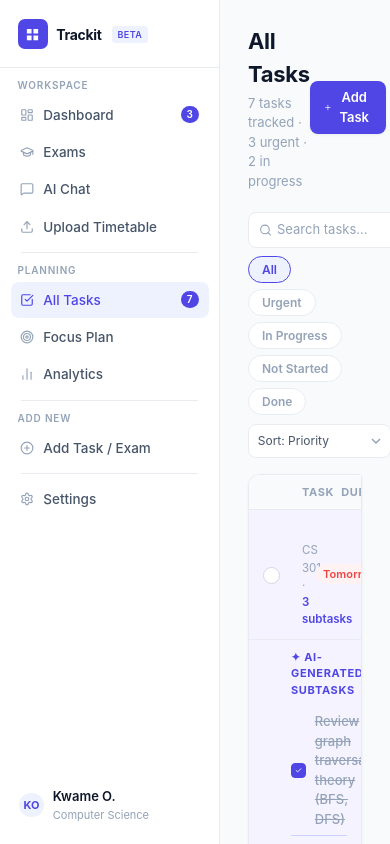
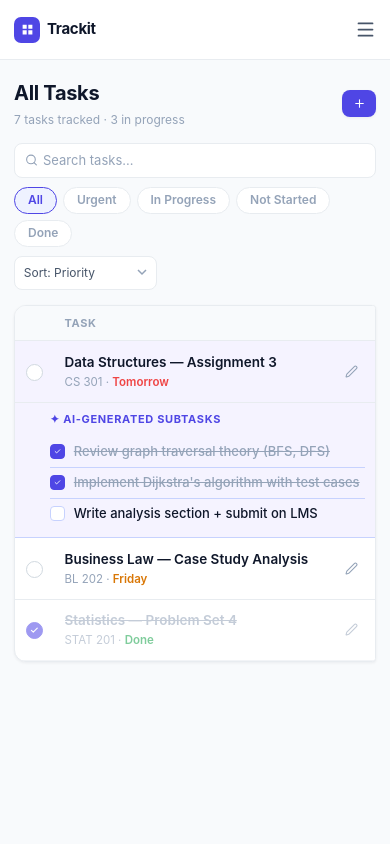
Before and after one commit to Ohm-Kel/trackit, a React app in the folder frontend/: page /tasks in a window 390 px wide. Built offline with nearby package versions, Linux system fonts and the light colour scheme; the HTML template or start-up script is replaced by a standard one.

Commit message:
feat: implement mobile responsive UI layouts across app pages

```diff
--- a/frontend/src/components/layout/Layout.jsx
+++ b/frontend/src/components/layout/Layout.jsx
@@ -1,11 +1,37 @@
+import { useState } from 'react';
 import { Outlet } from 'react-router-dom';
+import { Menu, X } from 'lucide-react';
 import Sidebar from './Sidebar';
 
 export default function Layout() {
+  const [sidebarOpen, setSidebarOpen] = useState(false);
+
   return (
     <div className="flex h-screen bg-bg overflow-hidden text-[14px] font-sans antialiased">
-      <Sidebar />
-      <main className="flex-1 overflow-y-auto custom-scrollbar">
+      {/* Mobile Header */}
+      <div className="md:hidden fixed top-0 w-full h-[60px] bg-white border-b border-border flex items-center justify-between px-4 z-20">
+        <div className="flex items-center gap-2">
+          <div className="w-[26px] h-[26px] bg-primary rounded-lg flex items-center justify-center">
+            <svg viewBox="0 0 16 16" className="w-[13px] h-[13px] fill-white"><path d="M2 2h5v5H2zM9 2h5v5H9zM2 9h5v5H2zM9 9h5v5H9z"/></svg>
+          </div>
+          <span className="text-[15px] font-bold text-text-1 tracking-[-0.3px]">Trackit</span>
+        </div>
+        <button onClick={() => setSidebarOpen(true)} className="p-2 -mr-2 text-text-2 bg-transparent border-none">
+          <Menu className="w-6 h-6" />
+        </button>
+      </div>
+
+      <Sidebar isOpen={sidebarOpen} onClose={() => setSidebarOpen(false)} />
+
+      {/* Overlay for mobile sidebar */}
+      {sidebarOpen && (
+        <div
+          className="fixed inset-0 bg-black/50 z-30 md:hidden"
+          onClick={() => setSidebarOpen(false)}
+        />
+      )}
+
+      <main className="flex-1 overflow-y-auto custom-scrollbar pt-[60px] md:pt-0">
         <Outlet />
       </main>
     </div>
--- a/frontend/src/components/layout/Sidebar.jsx
+++ b/frontend/src/components/layout/Sidebar.jsx
@@ -1,7 +1,7 @@
 import { Link, useLocation } from 'react-router-dom';
-import { LayoutDashboard, GraduationCap, MessageSquare, Upload, CheckSquare, Target, BarChart2, PlusCircle, Settings } from 'lucide-react';
+import { LayoutDashboard, GraduationCap, MessageSquare, Upload, CheckSquare, Target, BarChart2, PlusCircle, Settings, X } from 'lucide-react';
 
-export default function Sidebar() {
+export default function Sidebar({ isOpen, onClose }) {
   const location = useLocation();
 
   const navItems = [
@@ -23,13 +23,16 @@ export default function Sidebar() {
   ];
 
   return (
-    <aside className="w-[220px] min-w-[220px] bg-white border-r border-border flex flex-col p-0 h-full">
+    <aside className={`fixed inset-y-0 left-0 z-40 w-[240px] md:w-[220px] md:min-w-[220px] bg-white border-r border-border flex flex-col p-0 h-full transform transition-transform duration-300 ease-in-out ${isOpen ? 'translate-x-0' : '-translate-x-full md:translate-x-0'} md:relative`}>
       <div className="flex items-center gap-2.5 px-5 pt-5.5 pb-5 border-b border-border">
         <div className="w-[30px] h-[30px] bg-primary rounded-lg flex items-center justify-center shrink-0">
           <svg viewBox="0 0 16 16" className="w-[15px] h-[15px] fill-white"><path d="M2 2h5v5H2zM9 2h5v5H9zM2 9h5v5H2zM9 9h5v5H9z"/></svg>
         </div>
         <span className="text-base font-bold text-text-1 tracking-[-0.3px]">Trackit</span>
         <span className="text-[9px] font-semibold tracking-[0.05em] bg-primary-light text-primary rounded px-1.5 py-0.5 ml-0.5">BETA</span>
+        <button onClick={onClose} className="md:hidden ml-auto p-1 text-text-3 border-none bg-transparent">
+          <X className="w-5 h-5" />
+        </button>
       </div>
 
       <nav className="flex-1 p-3 pb-4 overflow-y-auto">
@@ -48,6 +51,7 @@ export default function Sidebar() {
             <Link
               key={item.path}
               to={item.path}
+              onClick={onClose}
               className={`flex items-center gap-[9px] px-2.5 py-2 rounded-rs cursor-pointer transition-all duration-150 text-[13.5px] font-medium mb-[1px] no-underline border border-transparent ${isActive ? 'bg-primary-light text-primary' : 'text-text-2 hover:bg-bg hover:text-text-1'}`}
             >
               <Icon className={`w-4 h-4 shrink-0 transition-colors duration-150 ${isActive ? 'text-primary' : 'text-text-3 group-hover:text-text-2'}`} />
--- a/frontend/src/pages/Dashboard.jsx
+++ b/frontend/src/pages/Dashboard.jsx
@@ -6,23 +6,23 @@ export default function Dashboard() {
 
   return (
     <div className="min-h-full animate-[fadeIn_0.2s_ease]">
-      <div className="pt-7 px-8 pb-0 flex items-center justify-between mb-6">
+      <div className="pt-5 md:pt-7 px-4 md:px-8 pb-0 flex items-center justify-between mb-4 md:mb-6">
         <div>
-          <h1 className="text-[22px] font-bold text-text-1 tracking-[-0.3px]">Good morning, Kwame ☀️</h1>
-          <p className="text-[13px] text-text-3 mt-[3px]">Tuesday, March 10 · 3 urgent tasks · 2 exams coming up</p>
+          <h1 className="text-[20px] md:text-[22px] font-bold text-text-1 tracking-[-0.3px]">Good morning, Kwame ☀️</h1>
+          <p className="text-[12px] md:text-[13px] text-text-3 mt-[3px]">Tuesday, March 10 · 3 urgent tasks · 2 exams coming up</p>
         </div>
         <button
           onClick={() => navigate('/add')}
-          className="inline-flex items-center gap-1.5 px-4 py-2 bg-primary hover:bg-primary-hover text-white rounded-rs text-[13px] font-semibold transition-all shadow-xs border-none cursor-pointer"
+          className="inline-flex items-center gap-1.5 px-3 md:px-4 py-2 bg-primary hover:bg-primary-hover text-white rounded-rs text-[12px] md:text-[13px] font-semibold transition-all shadow-xs border-none cursor-pointer"
         >
           <Plus className="w-[13px] h-[13px]" />
-          Add Task
+          <span className="hidden sm:inline">Add Task</span>
         </button>
       </div>
 
-      <div className="px-8 pb-9">
+      <div className="px-4 md:px-8 pb-9">
         {/* Stats */}
-        <div className="grid grid-cols-3 gap-3.5 mb-5">
+        <div className="grid grid-cols-1 md:grid-cols-3 gap-3.5 mb-5">
           <div className="bg-white border border-border rounded-r p-[18px] px-5 shadow-xs hover:shadow-sm transition-shadow flex items-center gap-3.5">
             <div className="w-[38px] h-[38px] rounded-[10px] bg-primary-light flex items-center justify-center shrink-0 text-primary">
               <ListTodo className="w-[18px] h-[18px]" strokeWidth={1.6} />
@@ -53,22 +53,22 @@ export default function Dashboard() {
         </div>
 
         {/* Focus Plan Banner */}
-        <div className="bg-primary rounded-r p-5 px-6 mb-5 flex justify-between items-center shadow-sm">
+        <div className="bg-primary rounded-r p-5 px-6 mb-5 flex flex-col md:flex-row gap-4 justify-between md:items-center shadow-sm">
           <div>
             <div className="text-[10px] font-semibold tracking-[0.08em] uppercase text-primary-mid mb-1.5">Today's Focus Plan</div>
-            <div className="text-[18px] font-bold text-white mb-1">3 hours of work recommended</div>
-            <div className="text-[12.5px] text-primary-mid">Morning: Data Structures (2hr) · Evening: MIS reading (1hr)</div>
+            <div className="text-[16px] md:text-[18px] font-bold text-white mb-1">3 hours of work recommended</div>
+            <div className="text-[12px] md:text-[12.5px] text-primary-mid">Morning: Data Structures (2hr) · Evening: MIS reading (1hr)</div>
           </div>
           <button
             onClick={() => navigate('/chat')}
-            className="bg-white/15 hover:bg-white/25 text-white border border-white/25 rounded-rs px-[18px] py-2 text-[13px] font-semibold cursor-pointer transition-colors whitespace-nowrap"
+            className="bg-white/15 hover:bg-white/25 text-white border border-white/25 rounded-rs px-[18px] py-2 text-[13px] font-semibold cursor-pointer transition-colors whitespace-nowrap self-start md:self-auto"
           >
             Chat about my plan →
           </button>
         </div>
 
         {/* Dashboard Grid */}
-        <div className="grid grid-cols-[1fr_290px] gap-5">
+        <div className="grid grid-cols-1 md:grid-cols-[1fr_290px] gap-5 md:gap-7">
 
           {/* Main List */}
           <div>
--- a/frontend/src/pages/Tasks.jsx
+++ b/frontend/src/pages/Tasks.jsx
@@ -9,21 +9,21 @@ export default function Tasks() {
 
   return (
     <div className="min-h-full animate-[fadeIn_0.2s_ease]">
-      <div className="pt-7 px-8 pb-0 flex items-center justify-between mb-6">
+      <div className="pt-5 md:pt-7 px-4 md:px-8 pb-0 flex items-center justify-between mb-4 md:mb-6">
         <div>
-          <h1 className="text-[22px] font-bold text-text-1 tracking-[-0.3px]">All Tasks</h1>
-          <p className="text-[13px] text-text-3 mt-[3px]">7 tasks tracked · 3 urgent · 2 in progress</p>
+          <h1 className="text-[20px] md:text-[22px] font-bold text-text-1 tracking-[-0.3px]">All Tasks</h1>
+          <p className="text-[12px] md:text-[13px] text-text-3 mt-[3px]">7 tasks tracked · 3 in progress</p>
         </div>
         <button
           onClick={() => navigate('/add')}
-          className="inline-flex items-center gap-1.5 px-4 py-2 bg-primary hover:bg-primary-hover text-white rounded-rs text-[13px] font-semibold transition-all shadow-xs border-none cursor-pointer"
+          className="inline-flex items-center gap-1.5 px-3 md:px-4 py-2 bg-primary hover:bg-primary-hover text-white rounded-rs text-[12px] md:text-[13px] font-semibold transition-all shadow-xs border-none cursor-pointer"
         >
           <Plus className="w-[13px] h-[13px]" />
-          Add Task
+          <span className="hidden sm:inline">Add Task</span>
         </button>
       </div>
 
-      <div className="px-8 pb-9">
+      <div className="px-4 md:px-8 pb-9">
         <div className="flex items-center gap-2.5 mb-4.5 flex-wrap">
           <div className="relative flex-1 min-w-[200px]">
             <Search className="absolute left-[11px] top-1/2 -translate-y-1/2 w-[13px] h-[13px] text-text-3 pointer-events-none" />
@@ -49,28 +49,28 @@ export default function Tasks() {
         </div>
 
         <div className="bg-white border border-border rounded-r shadow-xs overflow-hidden">
-          <div className="grid grid-cols-[32px_1fr_100px_80px_90px_90px_36px] py-2.5 px-4 bg-bg border-b border-border text-[11px] font-bold uppercase tracking-[0.06em] text-text-3 gap-2 items-center">
+          <div className="grid grid-cols-[32px_1fr_36px] md:grid-cols-[32px_1fr_100px_80px_90px_90px_36px] py-2.5 px-3 md:px-4 bg-bg border-b border-border text-[11px] font-bold uppercase tracking-[0.06em] text-text-3 gap-2 items-center">
             <div></div>
             <div>Task</div>
-            <div>Due</div>
-            <div>Effort</div>
-            <div>Weight</div>
-            <div>Status</div>
+            <div className="hidden md:block">Due</div>
+            <div className="hidden md:block">Effort</div>
+            <div className="hidden md:block">Weight</div>
+            <div className="hidden md:block">Status</div>
             <div></div>
           </div>
 
           {/* Row 1 */}
-          <div onClick={() => setExpandedRow(expandedRow === 'st1' ? null : 'st1')} className={`grid grid-cols-[32px_1fr_100px_80px_90px_90px_36px] py-3 px-4 border-b border-border items-center gap-2 cursor-pointer transition-colors ${expandedRow === 'st1' ? 'bg-primary-faint' : 'hover:bg-bg'}`}>
-            <div className="w-[17px] h-[17px] rounded-full border-[1.5px] border-border2 bg-white shrink-0 mt-[2px] hover:border-primary hover:bg-primary-light transition-colors" onClick={(e) => e.stopPropagation()}></div>
+          <div onClick={() => setExpandedRow(expandedRow === 'st1' ? null : 'st1')} className={`grid grid-cols-[32px_1fr_36px] md:grid-cols-[32px_1fr_100px_80px_90px_90px_36px] py-3 px-3 md:px-4 border-b border-border items-center gap-2 cursor-pointer transition-colors ${expandedRow === 'st1' ? 'bg-primary-faint' : 'hover:bg-bg'}`}>
+            <div className="w-[17px] h-[17px] rounded-full border-[1.5px] border-border2 bg-white shrink-0 mt-[2px] hover:border-primary hover:bg-primary-light transition-colors relative" onClick={(e) => e.stopPropagation()}></div>
             <div className="min-w-0 pr-2">
               <div className="text-[13.5px] font-semibold text-text-1 whitespace-nowrap overflow-hidden text-ellipsis">Data Structures — Assignment 3</div>
-              <div className="text-[11.5px] text-text-3 mt-0.5">CS 301 · <span className="text-primary font-semibold">3 subtasks</span></div>
+              <div className="text-[11.5px] text-text-3 mt-0.5">CS 301 <span className="hidden md:inline">· <span className="text-primary font-semibold">3 subtasks</span></span><span className="md:hidden"> · <span className="text-[#EF4444] font-semibold">Tomorrow</span></span></div>
             </div>
-            <div className="text-[12.5px] text-text-2"><span className="inline-flex items-center text-[11px] font-semibold px-2 py-0.5 rounded-full bg-[#FEF2F2] text-[#EF4444] tracking-[0.01em]">Tomorrow</span></div>
-            <div className="text-[12.5px] text-text-1 font-semibold">4 hrs</div>
-            <div className="text-[12.5px] text-text-1 font-semibold">25%</div>
-            <div className="text-[12.5px] text-text-2"><span className="inline-flex items-center text-[11px] font-semibold px-2 py-0.5 rounded-full bg-primary-light text-primary tracking-[0.01em]">In Progress</span></div>
-            <div className="flex gap-1">
+            <div className="hidden md:flex text-[12.5px] text-text-2"><span className="inline-flex items-center text-[11px] font-semibold px-2 py-0.5 rounded-full bg-[#FEF2F2] text-[#EF4444] tracking-[0.01em]">Tomorrow</span></div>
+            <div className="hidden md:flex text-[12.5px] text-text-1 font-semibold">4 hrs</div>
+            <div className="hidden md:flex text-[12.5px] text-text-1 font-semibold">25%</div>
+            <div className="hidden md:flex text-[12.5px] text-text-2"><span className="inline-flex items-center text-[11px] font-semibold px-2 py-0.5 rounded-full bg-primary-light text-primary tracking-[0.01em]">In Progress</span></div>
+            <div className="flex gap-1 justify-end">
               <button className="w-[26px] h-[26px] rounded-md border-none bg-transparent cursor-pointer flex items-center justify-center text-text-3 transition-colors hover:bg-primary-light hover:text-primary" onClick={(e) => { e.stopPropagation(); }}>
                 <Edit2 className="w-[13px] h-[13px]" />
               </button>
@@ -78,7 +78,7 @@ export default function Tasks() {
           </div>
 
           {expandedRow === 'st1' && (
-            <div className="py-2.5 px-4 pl-12 bg-primary-faint border-b border-primary-mid">
+            <div className="py-2.5 px-3 md:px-4 pl-10 md:pl-12 bg-primary-faint border-b border-primary-mid">
               <div className="text-[11px] font-bold uppercase tracking-[0.06em] text-primary mb-2.5">✦ AI-Generated Subtasks</div>
 
               <div className="flex items-center gap-2.5 py-1.5 border-b border-primary-mid text-[13px]">
@@ -86,7 +86,7 @@ export default function Tasks() {
                   <Check className="w-2 h-2 text-white" strokeWidth={3} />
                 </div>
                 <div className="flex-1 text-text-3 font-medium line-through">Review graph traversal theory (BFS, DFS)</div>
-                <div className="text-[11px] text-text-3">45 min</div>
+                <div className="text-[11px] text-text-3 hidden md:block">45 min</div>
               </div>
 
               <div className="flex items-center gap-2.5 py-1.5 border-b border-primary-mid text-[13px]">
@@ -94,29 +94,29 @@ export default function Tasks() {
                   <Check className="w-2 h-2 text-white" strokeWidth={3} />
                 </div>
                 <div className="flex-1 text-text-3 font-medium line-through">Implement Dijkstra's algorithm with test cases</div>
-                <div className="text-[11px] text-text-3">1.5 hr</div>
+                <div className="text-[11px] text-text-3 hidden md:block">1.5 hr</div>
               </div>
 
               <div className="flex items-center gap-2.5 py-1.5 text-[13px]">
                 <div className="w-[15px] h-[15px] rounded-[4px] border-[1.5px] border-primary-mid flex shrink-0 cursor-pointer items-center justify-center bg-white transition-colors"></div>
                 <div className="flex-1 text-text-1 font-medium">Write analysis section + submit on LMS</div>
-                <div className="text-[11px] text-text-3">45 min</div>
+                <div className="text-[11px] text-text-3 hidden md:block">45 min</div>
               </div>
             </div>
           )}
 
           {/* Row 2 */}
-          <div onClick={() => setExpandedRow(expandedRow === 'st2' ? null : 'st2')} className={`grid grid-cols-[32px_1fr_100px_80px_90px_90px_36px] py-3 px-4 border-b border-border items-center gap-2 cursor-pointer transition-colors ${expandedRow === 'st2' ? 'bg-primary-faint' : 'hover:bg-bg'}`}>
-            <div className="w-[17px] h-[17px] rounded-full border-[1.5px] border-border2 bg-white shrink-0 mt-[2px] hover:border-primary hover:bg-primary-light transition-colors" onClick={(e) => e.stopPropagation()}></div>
+          <div onClick={() => setExpandedRow(expandedRow === 'st2' ? null : 'st2')} className={`grid grid-cols-[32px_1fr_36px] md:grid-cols-[32px_1fr_100px_80px_90px_90px_36px] py-3 px-3 md:px-4 border-b border-border items-center gap-2 cursor-pointer transition-colors ${expandedRow === 'st2' ? 'bg-primary-faint' : 'hover:bg-bg'}`}>
+            <div className="w-[17px] h-[17px] rounded-full border-[1.5px] border-border2 bg-white shrink-0 mt-[2px] hover:border-primary hover:bg-primary-light transition-colors relative" onClick={(e) => e.stopPropagation()}></div>
             <div className="min-w-0 pr-2">
               <div className="text-[13.5px] font-semibold text-text-1 whitespace-nowrap overflow-hidden text-ellipsis">Business Law — Case Study Analysis</div>
-              <div className="text-[11.5px] text-text-3 mt-0.5">BL 202 · <span className="text-primary font-semibold">4 subtasks</span></div>
+              <div className="text-[11.5px] text-text-3 mt-0.5">BL 202 <span className="hidden md:inline">· <span className="text-primary font-semibold">4 subtasks</span></span><span className="md:hidden"> · <span className="text-[#D97706] font-semibold">Friday</span></span></div>
             </div>
-            <div className="text-[12.5px] text-text-2"><span className="inline-flex items-center text-[11px] font-semibold px-2 py-0.5 rounded-full bg-[#FFFBEB] text-[#D97706] tracking-[0.01em]">Friday</span></div>
-            <div className="text-[12.5px] text-text-2">5 hrs</div>
-            <div className="text-[12.5px] text-text-2">30%</div>
-            <div className="text-[12.5px] text-text-2"><span className="inline-flex items-center text-[11px] font-semibold px-2 py-0.5 rounded-full bg-bg border border-border tracking-[0.01em] text-text-3">Not Started</span></div>
-            <div className="flex gap-1">
+            <div className="hidden md:flex text-[12.5px] text-text-2"><span className="inline-flex items-center text-[11px] font-semibold px-2 py-0.5 rounded-full bg-[#FFFBEB] text-[#D97706] tracking-[0.01em]">Friday</span></div>
+            <div className="hidden md:flex text-[12.5px] text-text-2">5 hrs</div>
+            <div className="hidden md:flex text-[12.5px] text-text-2">30%</div>
+            <div className="hidden md:flex text-[12.5px] text-text-2"><span className="inline-flex items-center text-[11px] font-semibold px-2 py-0.5 rounded-full bg-bg border border-border tracking-[0.01em] text-text-3">Not Started</span></div>
+            <div className="flex gap-1 justify-end">
               <button className="w-[26px] h-[26px] rounded-md border-none bg-transparent cursor-pointer flex items-center justify-center text-text-3 transition-colors hover:bg-primary-light hover:text-primary" onClick={(e) => { e.stopPropagation(); }}>
                 <Edit2 className="w-[13px] h-[13px]" />
               </button>
@@ -124,49 +124,49 @@ export default function Tasks() {
           </div>
 
           {expandedRow === 'st2' && (
-            <div className="py-2.5 px-4 pl-12 bg-primary-faint border-b border-primary-mid">
+            <div className="py-2.5 px-3 md:px-4 pl-10 md:pl-12 bg-primary-faint border-b border-primary-mid">
               <div className="text-[11px] font-bold uppercase tracking-[0.06em] text-primary mb-2.5">✦ AI-Generated Subtasks</div>
 
               <div className="flex items-center gap-2.5 py-1.5 border-b border-primary-mid text-[13px]">
                 <div className="w-[15px] h-[15px] rounded-[4px] border-[1.5px] border-primary-mid flex shrink-0 cursor-pointer items-center justify-center bg-white transition-colors"></div>
                 <div className="flex-1 text-text-1 font-medium">Read and annotate the case facts (Carlill v Carbolic)</div>
-                <div className="text-[11px] text-text-3">1 hr</div>
+                <div className="text-[11px] text-text-3 hidden md:block">1 hr</div>
               </div>
 
               <div className="flex items-center gap-2.5 py-1.5 border-b border-primary-mid text-[13px]">
                 <div className="w-[15px] h-[15px] rounded-[4px] border-[1.5px] border-primary-mid flex shrink-0 cursor-pointer items-center justify-center bg-white transition-colors"></div>
                 <div className="flex-1 text-text-1 font-medium">Identify legal issues: offer, acceptance, consideration</div>
-                <div className="text-[11px] text-text-3">45 min</div>
+                <div className="text-[11px] text-text-3 hidden md:block">45 min</div>
               </div>
 
               <div className="flex items-center gap-2.5 py-1.5 border-b border-primary-mid text-[13px]">
                 <div className="w-[15px] h-[15px] rounded-[4px] border-[1.5px] border-primary-mid flex shrink-0 cursor-pointer items-center justify-center bg-white transition-colors"></div>
                 <div className="flex-1 text-text-1 font-medium">Research supporting precedent cases</div>
-                <div className="text-[11px] text-text-3">1.5 hr</div>
+                <div className="text-[11px] text-text-3 hidden md:block">1.5 hr</div>
               </div>
 
               <div className="flex items-center gap-2.5 py-1.5 text-[13px]">
                 <div className="w-[15px] h-[15px] rounded-[4px] border-[1.5px] border-primary-mid flex shrink-0 cursor-pointer items-center justify-center bg-white transition-colors"></div>
                 <div className="flex-1 text-text-1 font-medium">Write and format final analysis (1500 words)</div>
-                <div className="text-[11px] text-text-3">1.5 hr</div>
+                <div className="text-[11px] text-text-3 hidden md:block">1.5 hr</div>
               </div>
             </div>
           )}
 
           {/* Row 3 - Completed */}
-          <div className="grid grid-cols-[32px_1fr_100px_80px_90px_90px_36px] py-3 px-4 items-center gap-2 cursor-pointer transition-colors hover:bg-bg opacity-[0.55]">
-            <div className="w-[17px] h-[17px] rounded-full border-[1.5px] border-primary bg-primary shrink-0 mt-[2px] flex items-center justify-center" onClick={(e) => e.stopPropagation()}>
+          <div className="grid grid-cols-[32px_1fr_36px] md:grid-cols-[32px_1fr_100px_80px_90px_90px_36px] py-3 px-3 md:px-4 border-b border-border items-center gap-2 cursor-pointer transition-colors hover:bg-bg opacity-[0.55]">
+            <div className="w-[17px] h-[17px] rounded-full border-[1.5px] border-primary bg-primary shrink-0 mt-[2px] flex items-center justify-center relative" onClick={(e) => e.stopPropagation()}>
               <Check className="w-2.5 h-2.5 text-white" strokeWidth={3} />
             </div>
             <div className="min-w-0 pr-2">
               <div className="text-[13.5px] font-semibold text-text-3 line-through whitespace-nowrap overflow-hidden text-ellipsis">Statistics — Problem Set 4</div>
-              <div className="text-[11.5px] text-text-3 mt-0.5">STAT 201 · completed</div>
+              <div className="text-[11.5px] text-text-3 mt-0.5">STAT 201 <span className="hidden md:inline">· completed</span><span className="md:hidden"> · <span className="text-[#16A34A] font-semibold">Done</span></span></div>
             </div>
-            <div className="text-[12.5px] text-text-3">Mar 8</div>
-            <div className="text-[12.5px] text-text-3">2 hrs</div>
-            <div className="text-[12.5px] text-text-3">15%</div>
-            <div className="text-[12.5px] text-text-2"><span className="inline-flex items-center text-[11px] font-semibold px-2 py-0.5 rounded-full bg-[#F0FDF4] text-[#16A34A] tracking-[0.01em]">Done</span></div>
-            <div className="flex gap-1">
+            <div className="hidden md:flex text-[12.5px] text-text-3">Mar 8</div>
+            <div className="hidden md:flex text-[12.5px] text-text-3">2 hrs</div>
+            <div className="hidden md:flex text-[12.5px] text-text-3">15%</div>
+            <div className="hidden md:flex text-[12.5px] text-text-2"><span className="inline-flex items-center text-[11px] font-semibold px-2 py-0.5 rounded-full bg-[#F0FDF4] text-[#16A34A] tracking-[0.01em]">Done</span></div>
+            <div className="flex gap-1 justify-end">
               <button className="w-[26px] h-[26px] rounded-md border-none bg-transparent cursor-pointer flex items-center justify-center text-text-3 transition-colors hover:bg-primary-light hover:text-primary" onClick={(e) => { e.stopPropagation(); }}>
                 <Edit2 className="w-[13px] h-[13px]" />
               </button>
```
Also changed, not shown: frontend/src/pages/Add.jsx (+16 -16 lines), frontend/src/pages/Chat.jsx (+6 -6 lines), frontend/src/pages/Exams.jsx (+7 -7 lines), frontend/src/pages/FocusPlan.jsx (+18 -18 lines), frontend/src/pages/Upload.jsx (+6 -6 lines).
